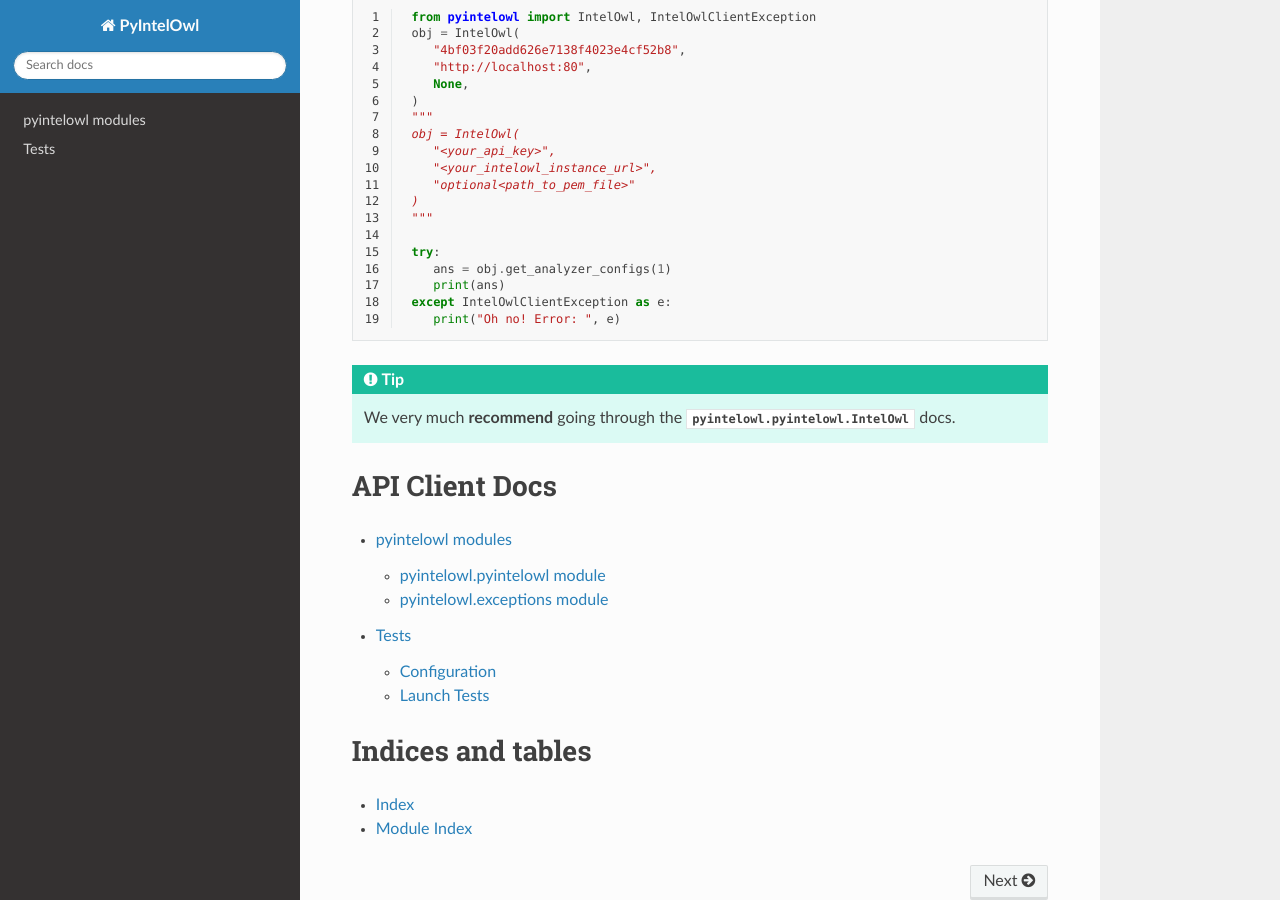
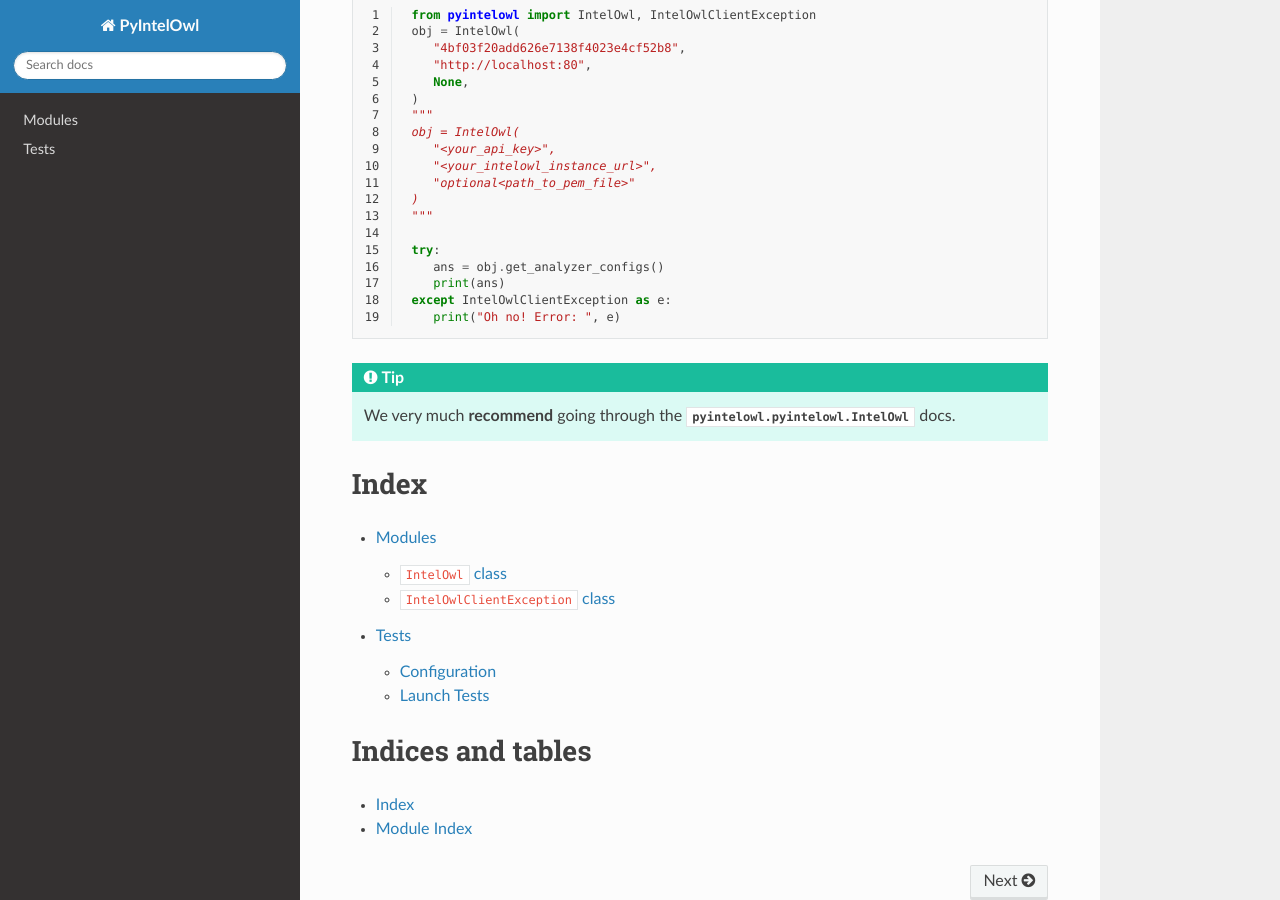
Before and after one commit to intelowlproject/pyintelowl, a Sphinx documentation site: the page built from docs/index.rst, in a window 1280 px wide and 900 px high, scrolled down 1184 px. Built offline with Sphinx 7.4.7 and the Read the Docs theme 2.0.0, drawn with Linux system fonts in a browser that asks for light colours; pages that are not in the unit, such as notebooks, are missing from menus; some of the changed text lies outside the part shown.

Commit message:
docs: better

```diff
--- a/docs/index.rst
+++ b/docs/index.rst
@@ -1,8 +1,3 @@
-.. pyintelowl documentation master file, created by
-   sphinx-quickstart on Sat Dec  5 23:00:08 2020.
-   You can adapt this file completely to your liking, but it should at least
-   contain the root `toctree` directive.
-
 Welcome to PyIntelOwl's documentation!
 ======================================
 
@@ -42,8 +37,7 @@ On successful installation, The ``pyintelowl`` entryscript should be directly in
    jobs                   Manage Jobs
    tags                   Manage tags
 
-Configuration
-^^^^^^^^^^^^^
+**Configuration:**
 
 You can use ``set`` to set the config variables and ``get`` to view them.
 
@@ -79,16 +73,15 @@ Usage as SDK/library
    """
 
    try:
-      ans = obj.get_analyzer_configs(1)
+      ans = obj.get_analyzer_configs()
       print(ans)
    except IntelOwlClientException as e:
       print("Oh no! Error: ", e)
 
 .. Tip:: We very much **recommend** going through the :class:`pyintelowl.pyintelowl.IntelOwl` docs.
 
-
-API Client Docs
-==================
+Index
+======
 
 .. toctree::
    :maxdepth: 3
--- a/docs/pyintelowl.rst
+++ b/docs/pyintelowl.rst
@@ -1,18 +1,18 @@
-pyintelowl modules
+Modules
 ============================
 
-pyintelowl.pyintelowl module
-----------------------------
+``IntelOwl`` class
+--------------------------------
 
-.. automodule:: pyintelowl.pyintelowl
+.. autoclass:: pyintelowl.pyintelowl.IntelOwl
    :members:
    :undoc-members:
    :show-inheritance:
 
-pyintelowl.exceptions module
-----------------------------
+``IntelOwlClientException`` class
+--------------------------------
 
-.. automodule:: pyintelowl.exceptions
+.. autoclass:: pyintelowl.exceptions.IntelOwlClientException
    :members:
    :undoc-members:
    :show-inheritance:
```
Also changed, not shown: 1 other file.
